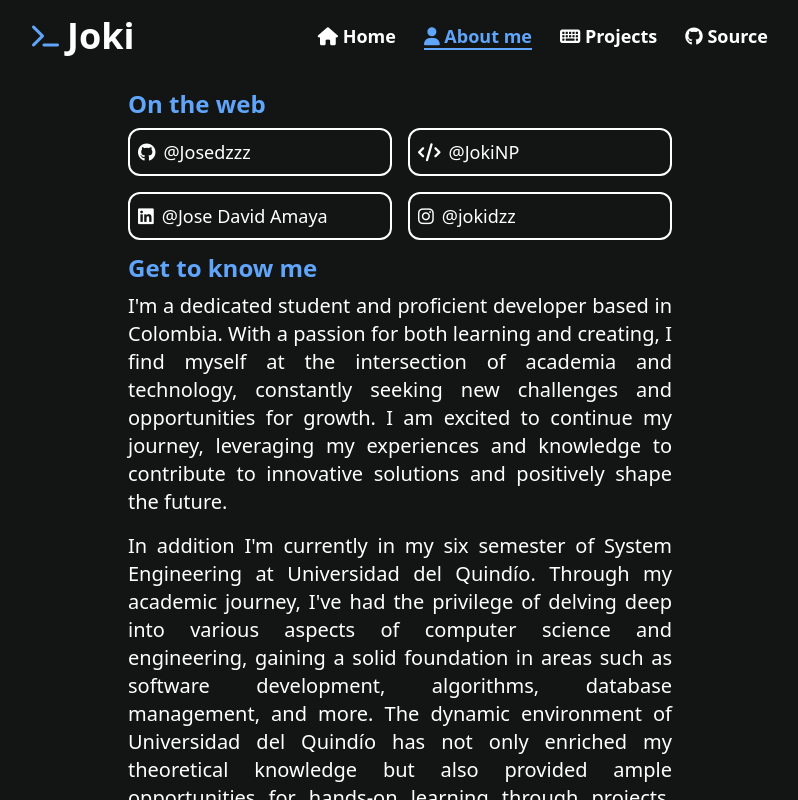
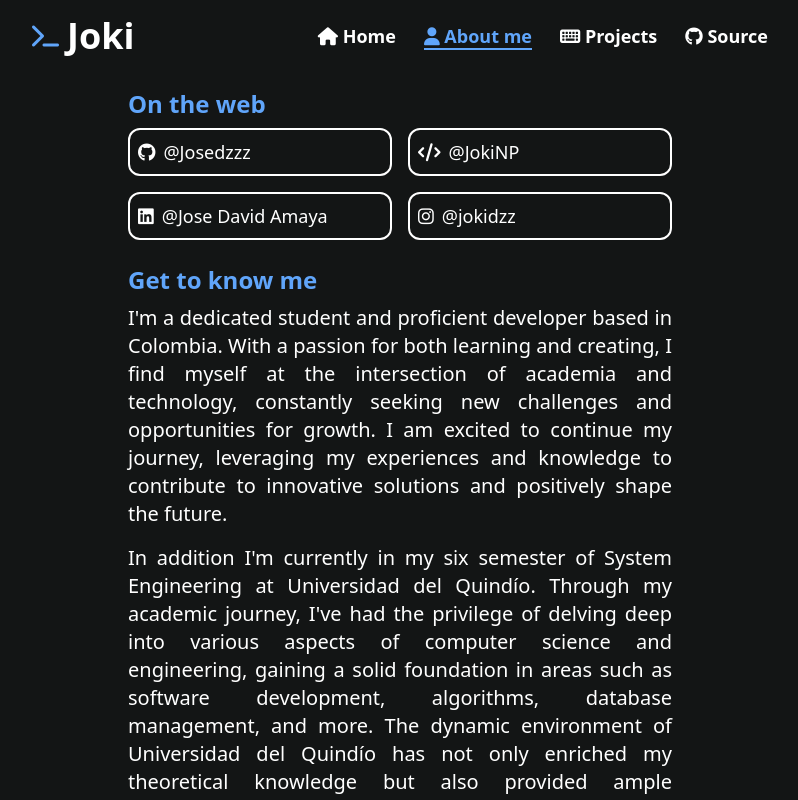
Before and after one commit to Josedzzz/joki-homepage, a React (Vite) app: page / in a window 1280 px wide. Both pictures are taken after a click on the link "About me". Shown: the top 800 px of the page, without its empty margins (240-1038 px from the left). Built offline with nearby package versions, Linux system fonts and the light colour scheme.

Commit message:
Add padding between components

```diff
--- a/src/components/Aboutme.jsx
+++ b/src/components/Aboutme.jsx
@@ -4,7 +4,7 @@ import Intro from "./Intro.jsx";
 
 export default function Aboutme() {
   return (
-    <main className="flex flex-col gap-3 p-4 mx-auto max-w-xl">
+    <main className="flex flex-col gap-6 p-4 mx-auto max-w-xl">
       <Findme />
       <Intro />
       <Bio />
```
